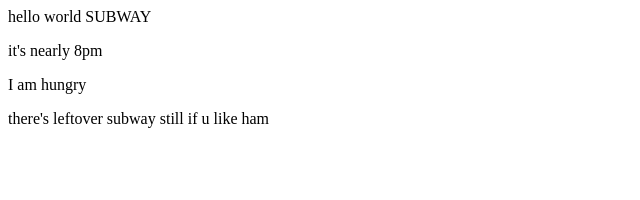
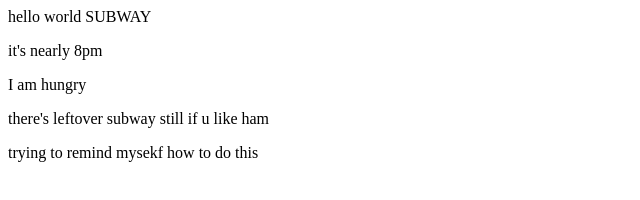
Before and after one commit to hannahleighjoyce/CFG, a plain HTML site: page index.html in a window 1280 px wide. Shown: the whole page, without its empty margins (0-640 px from the left). Drawn offline with Linux system fonts and the light colour scheme.

Commit message:
Update index.html

```diff
--- a/index.html
+++ b/index.html
@@ -2,3 +2,4 @@
 <p> it's nearly 8pm </p>
 <p> I am hungry </p>
 <p>  there's leftover subway still if u like ham <p>
+<p> trying to remind mysekf how to do this </p>
```
